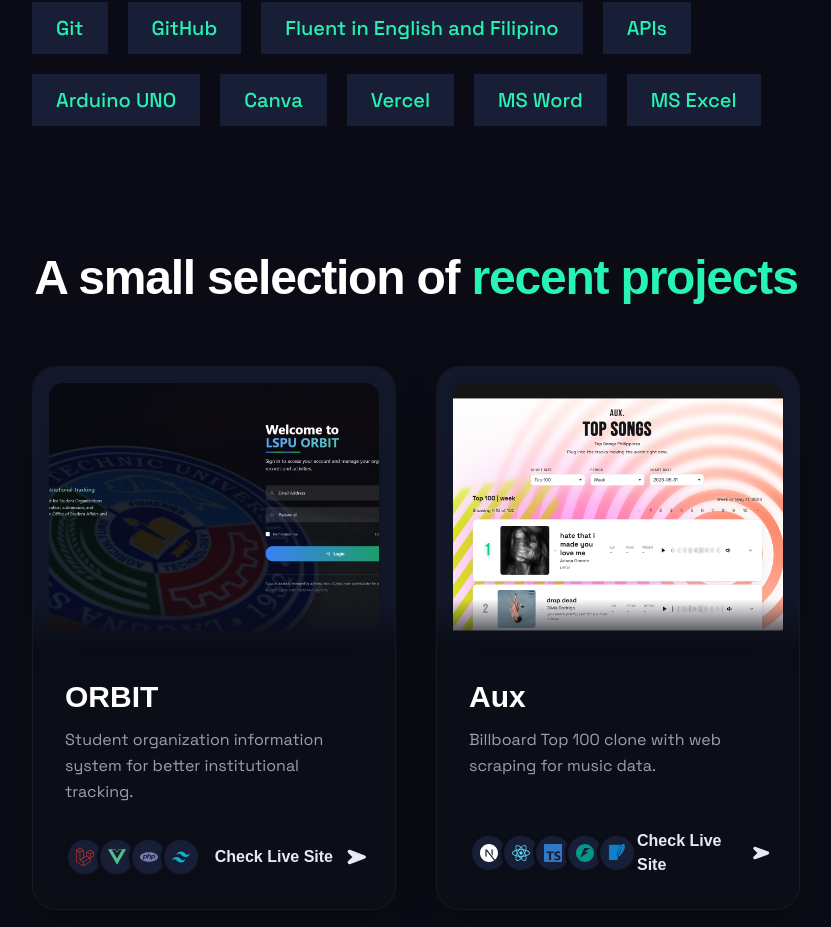
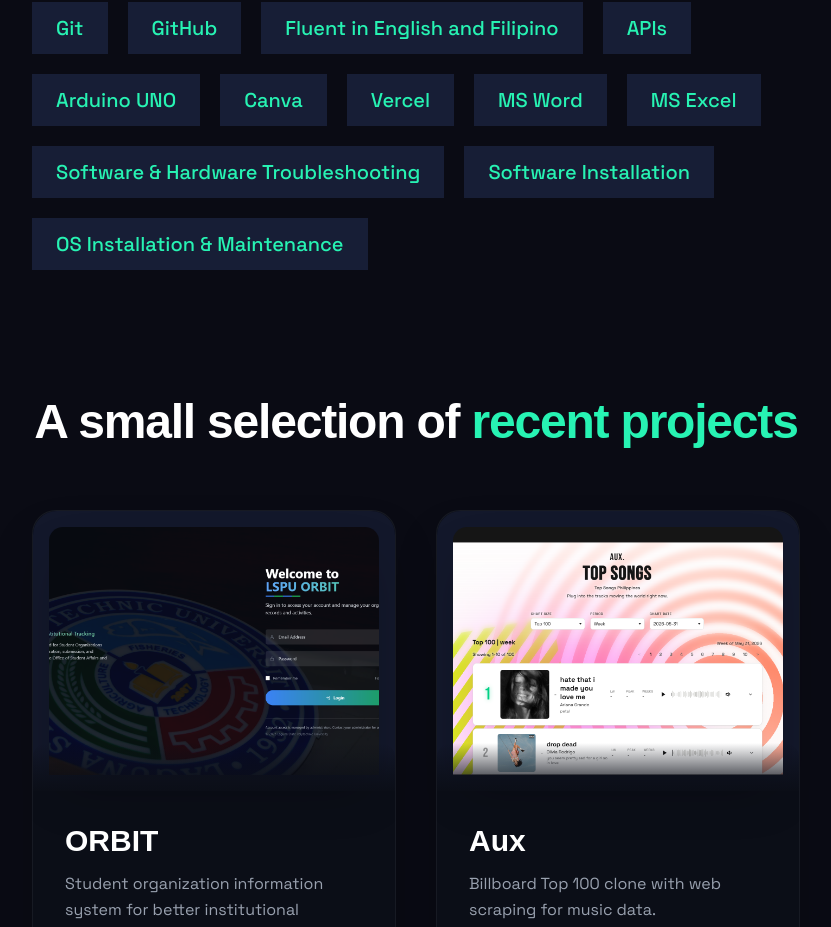
Before and after one commit to httpsdave/httpsdave, a Next.js app: page /professional in a window 1280 px wide. Shown: the part 4028-4955 px from the top of the page, without its empty margins (224-1055 px from the left). Built offline with nearby package versions, Linux system fonts and the light colour scheme; a web font is replaced by a local one.

Commit message:
updated miscellaneous section

```diff
--- a/src/app/professional/page.tsx
+++ b/src/app/professional/page.tsx
@@ -98,7 +98,7 @@
   },
   {
     category: "Miscellaneous",
-    skills: ["Git", "GitHub", "Fluent in English and Filipino", "APIs", "Arduino UNO", "Canva", "Vercel", "MS Word", "MS Excel"],
+    skills: ["Git", "GitHub", "Fluent in English and Filipino", "APIs", "Arduino UNO", "Canva", "Vercel", "MS Word", "MS Excel", "Software & Hardware Troubleshooting", "Software Installation", "OS Installation & Maintenance"],
   }
 ];
 
```
